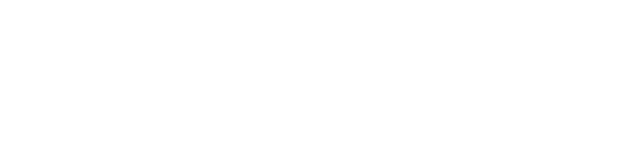
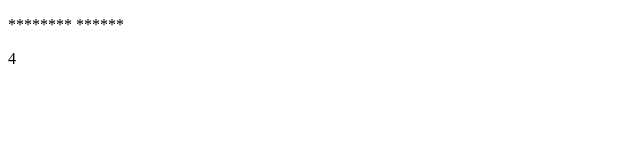
Before and after one commit to WebDevCaptain/HangmanGame, a plain HTML site: page index.html in a window 1280 px wide. Shown: the full height of the page, 0-640 px from the left. Drawn offline with Linux system fonts and the light colour scheme.

Commit message:
Used DOM manipulation instead of console.log calls to print the useful info

```diff
--- a/app.js
+++ b/app.js
@@ -0,0 +1,18 @@
+const game1 = new Hangman('shreyash thakur', 4);
+
+const puzzleEl = document.querySelector('#puzzle');
+const guessesEl = document.querySelector('#guesses');
+
+
+puzzleEl.textContent = game1.getPuzzle();
+guessesEl.textContent = game1.remainingGuesses;
+
+
+
+
+window.addEventListener('keypress', function(event){
+    const guess = String.fromCharCode(event.charCode);
+    game1.makeGuess(guess);
+    puzzleEl.textContent = game1.getPuzzle();
+    guessesEl.textContent = game1.remainingGuesses;
+});
--- a/hangman.js
+++ b/hangman.js
@@ -29,16 +29,3 @@ Hangman.prototype.makeGuess = function(guess){
         }
     }
 }
-
-
-const game1 = new Hangman('shreyash thakur', 4);
-console.log(game1.getPuzzle());
-console.log(game1.remainingGuesses);
-
-
-window.addEventListener('keypress', function(event){
-    const guess = String.fromCharCode(event.charCode);
-    game1.makeGuess(guess);
-    console.log(game1.getPuzzle());
-    console.log(game1.remainingGuesses);
-});
--- a/index.html
+++ b/index.html
@@ -8,6 +8,8 @@
 </head>
 <body>
 
+    <p id="puzzle"></p>
+    <p id="guesses"></p>
 
     <script src="hangman.js"></script>
     <script src="app.js"></script>
```
